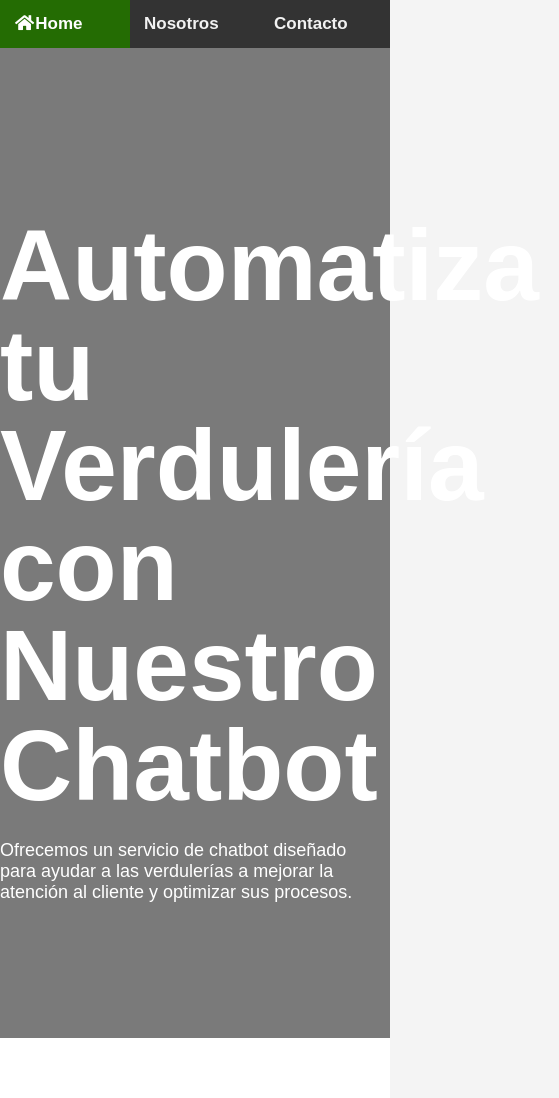
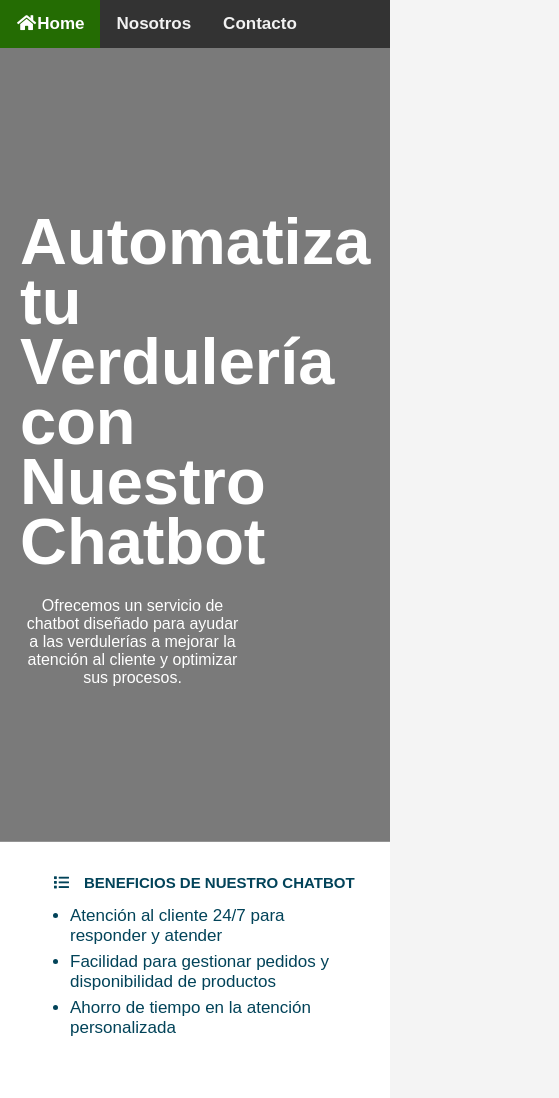
Before and after one commit to Nicomei6334/chatbot-website, a plain HTML site: page index.html in a window 390 px wide. Shown: the top 1098 px of the page, 559 px wide, since content can reach past the window. Drawn offline with Linux system fonts and the light colour scheme.

Commit message:
Add files via upload

```diff
--- a/assets/scripts.js
+++ b/assets/scripts.js
@@ -32,5 +32,5 @@ function showSlides(n) {
 }
 
 function abrirChatbot() {
-    window.open('https://chatbotverduras.streamlit.app/', '_blank');
+    window.open('http://192.168.1.34:8501', '_blank');
 }
--- a/assets/style.css
+++ b/assets/style.css
@@ -6,6 +6,7 @@ body {
     font-family: Arial, Helvetica, sans-serif;
     background-color: #f4f4f4;
     color: #333;
+    overflow-x: hidden;
 }
 
 .mySlides {display: none}
@@ -17,6 +18,7 @@ img {vertical-align: middle;}
     margin: 0 auto;
 
 }
+
 
 .header {
     background-image: linear-gradient(rgba(0, 0, 0, 0.5), rgba(0, 0, 0, 0.5)), url("../imagenes/shutterstock_2285898265-scaled.jpg");
@@ -31,6 +33,55 @@ img {vertical-align: middle;}
 }
 
 /* Barra de navegación */
+
+@media screen and (max-width: 600px){
+    .container, .row, .side, .main {
+        width: 100%; /* Asegurar que usen todo el ancho disponible */
+        max-width: 100%; /* Limitar el ancho máximo */
+        padding: 0 10px; /* Reducir padding en móviles */
+        margin: 0 auto; /* Centrar contenido */
+    }
+
+    .header {
+        text-align: center;
+        padding: 20px;
+        height: auto; /* Ajusta la altura automáticamente */
+    }
+
+    .header-content {
+        padding: 50px 10px; /* Reducir el padding */
+    }
+
+    .header-text h1{
+        font-size: 28px;
+        line-height: 34px;
+        text-align: center;
+    }
+
+    .header-text p {
+        font-size: 16px;
+    }
+
+    .section {
+        margin-bottom: 20px;
+    }
+
+    .main-servicios {
+        padding: 10px;
+        font-size: 16px;
+    }
+
+    .icon-section {
+        flex-direction: column; /* Cambiar de horizontal a vertical */
+        align-items: center;
+    }
+
+      .icon-box {
+        max-width: 90%; /* Usar casi todo el ancho de la pantalla */
+        margin-bottom: 20px;
+    }
+}
+
 .top-nav {
     position: sticky;
     top: 0;
@@ -78,24 +129,6 @@ img {vertical-align: middle;}
     margin: 0 30px;
 }
 
-@media screen and (max-width: 600px) {
-    .top-nav .search-container {
-      float: none;
-    }
-    .top-nav a, .top-nav input[type=text] {
-      float: none;
-      display: block;
-      text-align: left;
-      width: 100%;
-      margin: 0;
-      padding: 14px;
-    }
-    .top-nav input[type=text] {
-      border: 1px solid #ccc;
-    }
-}
-
-
 /* Estilo de la sección de bienvenida */
 .header-content {
     padding: 100px 0;
@@ -106,11 +139,12 @@ img {vertical-align: middle;}
 .header-text {
     width: 70%;
     padding-right: 20px;
+
 }
 
 .header-text h1 {
-    font-size: 100px;
-    line-height: 100px;
+    font-size: clamp(65px, 8vw, 100px); /* Escala dinámica */
+    line-height: clamp(60px, 9vw, 100px); /* Escala dinámica para altura de línea */
     color: white;
     margin-bottom: 25px;
     text-align: left;
@@ -192,6 +226,25 @@ p {
 
 .side button:hover {
     background-color: #246c03;
+}
+
+@media screen and (max-width: 1500px) {
+    .row {
+        flex-direction: column; /* Cambia de diseño horizontal a vertical */
+    }
+
+    .side {
+        position: relative; /* Desactiva sticky en pantallas pequeñas */
+        top: auto;          /* Resetea el valor de "top" */
+        max-width: 100%;    /* Asegura que use todo el ancho disponible */
+        padding: 20px;      /* Reduce el padding */
+        margin-bottom: 20px; /* Añade espacio debajo de la sección */
+        z-index: auto;      /* Evita problemas de superposición */
+    }
+
+    .main {
+        width: 100%; /* Asegura que el contenido principal ocupe todo el ancho */
+    }
 }
 
 /* Estilo de la seccion servicios */
@@ -356,10 +409,11 @@ p {
 
 .icon-box {
     text-align: center;
-    flex: 1;
+    flex: 1 1 auto;
     padding: 10px;
     max-width: 250px;
     margin-top: auto;
+    align-self: center;
 }
 
 .icon-box i {
```
